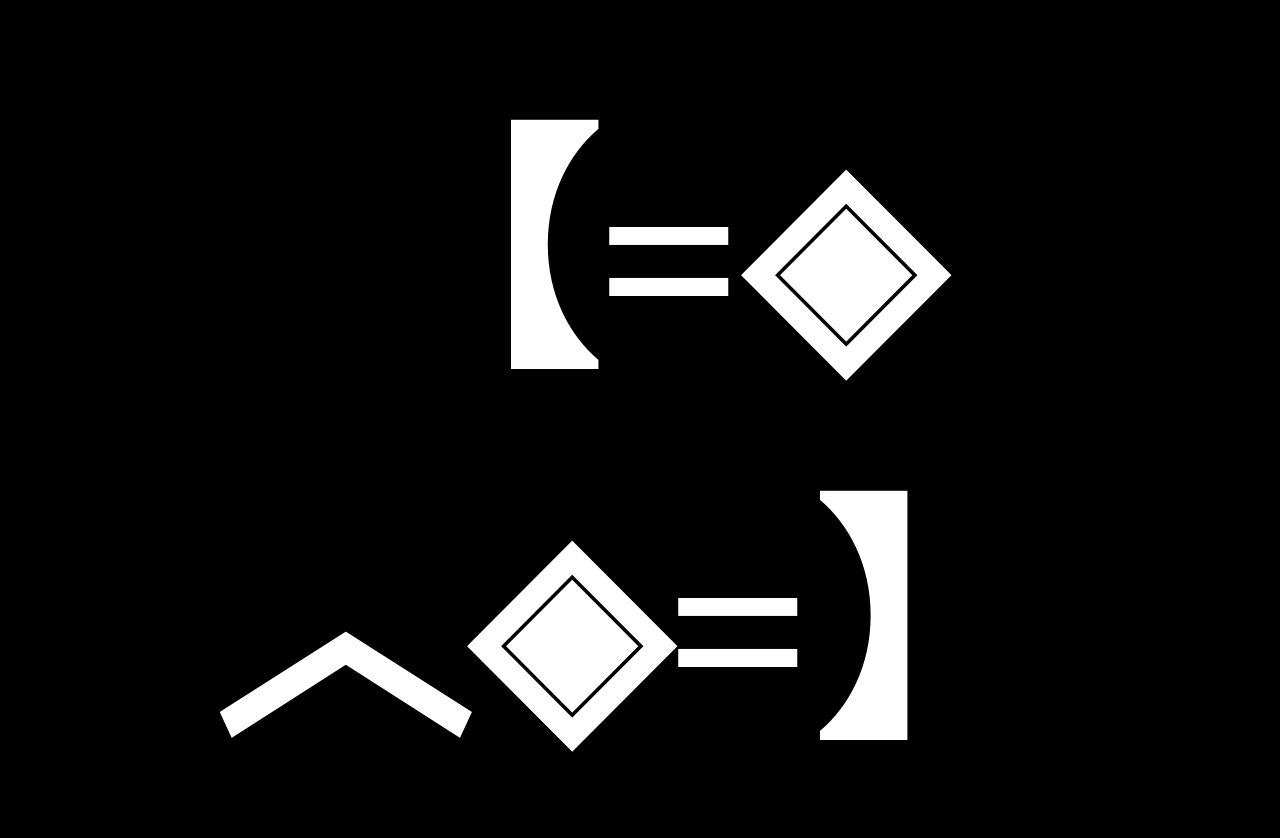
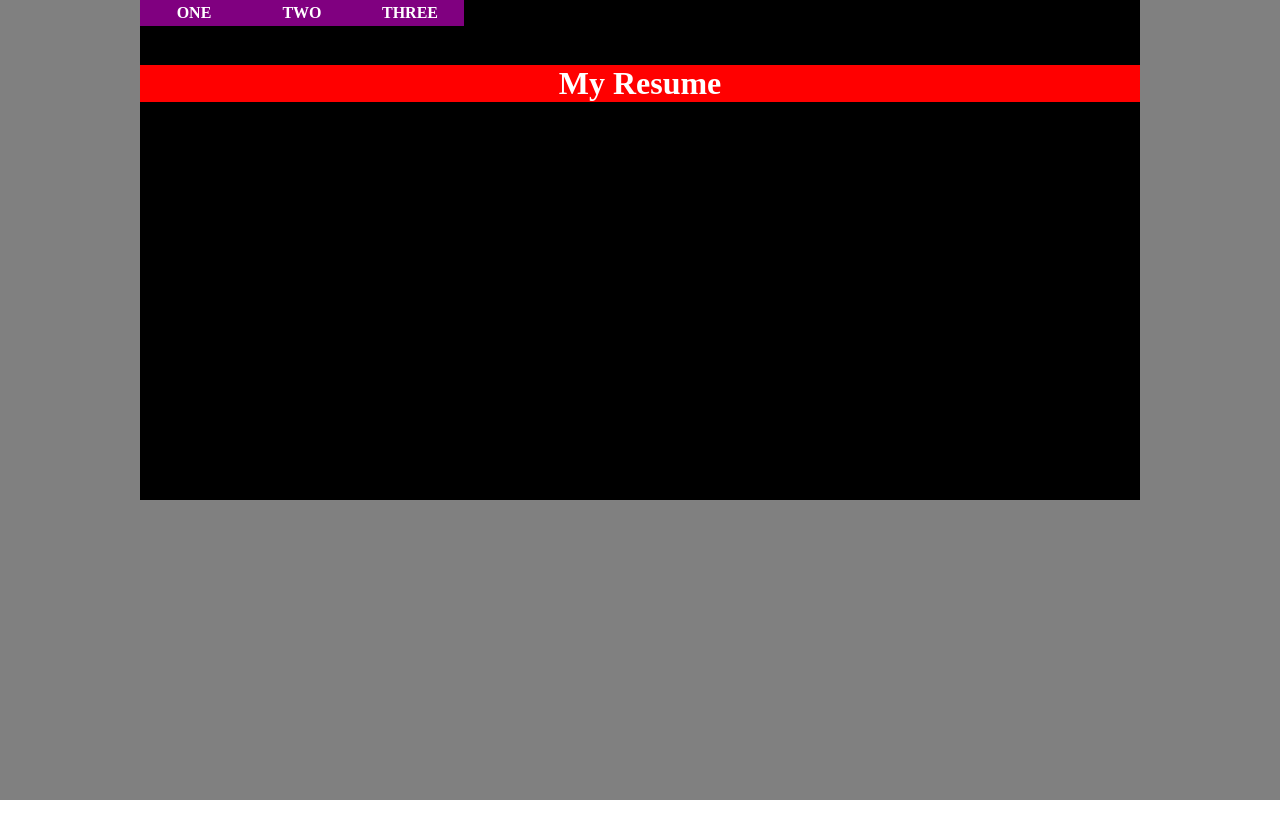
Before and after one commit to dan-/My-Resume, a plain HTML site: page index.html in a window 1280 px wide. After the commit the page ends 800 px from the top, so only its background shows below. Drawn offline with nearby package versions, Linux system fonts and the light colour scheme.

Commit message:
test
test

```diff
--- a/index.html
+++ b/index.html
@@ -9,6 +9,20 @@
 	<script type="text/javascript" src="script.js"></script>
 </head>
 <body>
-	<h1 id="header">【=◈︿◈=】</h1>
+<div class="outer">
+	<div class="middle">
+		<div class="inner">
+			<ul>
+				<li><a href="#1">One</a></li>
+				<li><a href="#2">Two</a></li>
+				<li><a href="#3">Three</a></li>
+			</ul><br/>
+
+			<h1 id="header">My Resume</h1>
+			<h2></h2>
+		</div>
+	</div>
+</div>
+
 </body>
 </html>
--- a/styles.css
+++ b/styles.css
@@ -1,13 +1,30 @@
 body {
-	background-color: black;
-	color: white;
+	margin: 0;
+	padding: 0;
+}
+
+.outer {
+    display: table;
+    position: absolute;
+    height: 100%;
+    width: 100%;
+    background-color: gray;
+}
+
+.middle {
+    display: table-cell;
+}
+
+.inner {
+    margin-left: auto;
+    margin-right: auto;
+    width: 1000px;
+    height: 500px;
+    background-color: black;
 }
 
 #header {
-    font-size: 20vw;
-    text-align: center;
-    margin-top: 50px;
-    padding: 0;
+	background-color: red;
 }
 
 #header:hover {
@@ -15,8 +32,39 @@ body {
 }
 
 #console {
-	font-size: 4vw;
-	text-align: left;
-	padding-left: 80px;
-	padding-right: 80px;
+
 }
+
+h1 {
+	color: white;
+	text-align: center;
+}
+
+ul {
+    list-style-type: none;
+    margin: 0;
+    padding: 0;
+    overflow: hidden;
+}
+
+li {
+    float: left;
+}
+
+
+a:link, a:visited {
+    display: block;
+    width: 100px;
+    font-weight: bold;
+    color: #FFFFFF;
+    background-color: purple;
+    text-align: center;
+    padding: 4px;
+    text-decoration: none;
+    text-transform: uppercase;
+}
+
+a:hover {
+	background-color: white;
+	color: black;
+}
```
